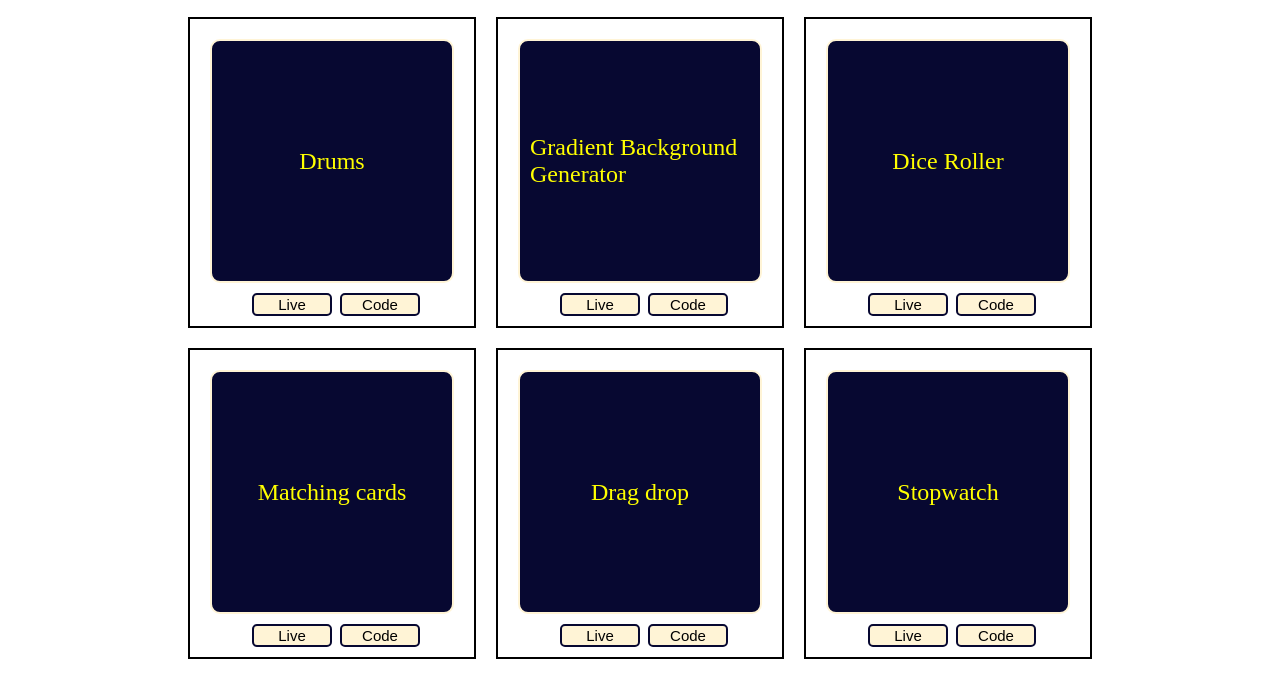
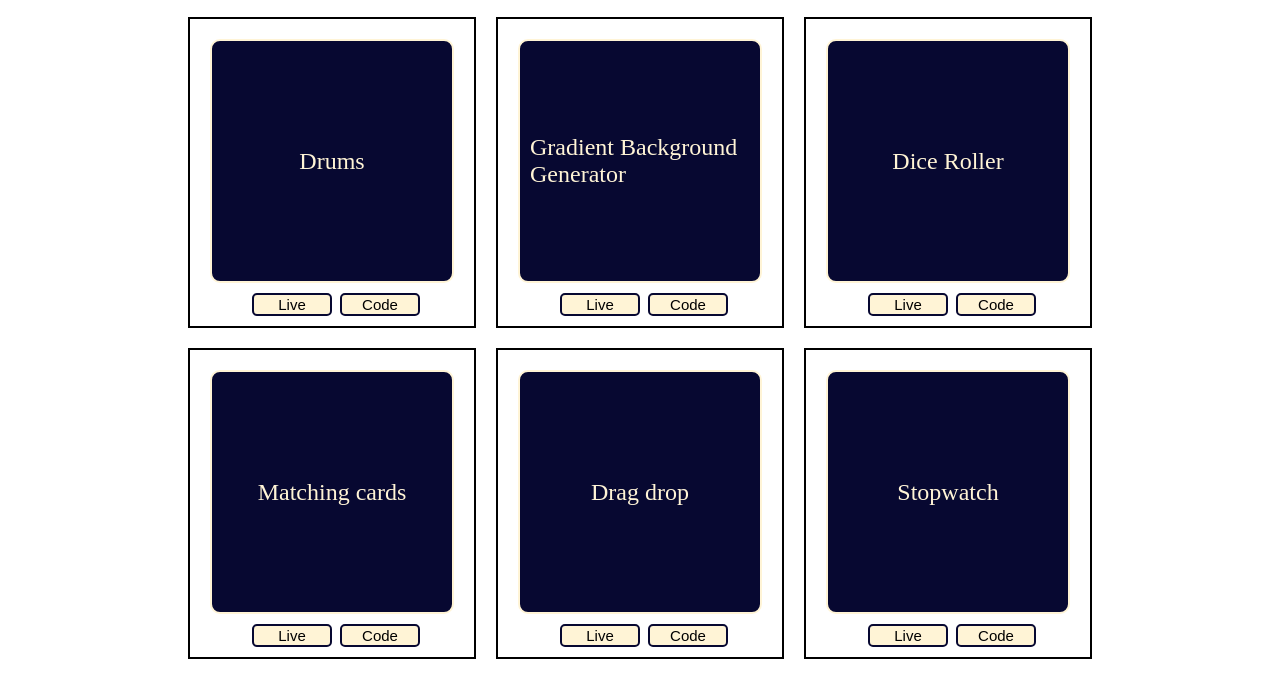
Before and after one commit to divyagit21/JavaScript-tasks, a plain HTML site: page index.html in a window 1280 px wide. Shown: the part 87-763 px from the top of the page. Drawn offline with Linux system fonts and the light colour scheme.

Commit message:
first commit

```diff
--- a/index.css
+++ b/index.css
@@ -26,9 +26,9 @@ body{
     margin: 10px;
     color: #fff4d6;
     background-color: #070831;
-    border: 2px solid #fff4d6 ;
+    border: 2px solid #fff4d6  ;
     border-radius: 10px;
-    color: yellow;
+    color: #fff4d6;
     display: flex;
     align-items: center;
     justify-content: center;
```
